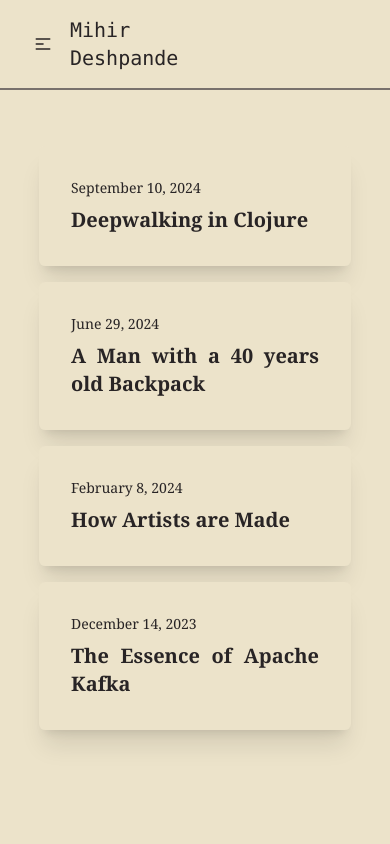
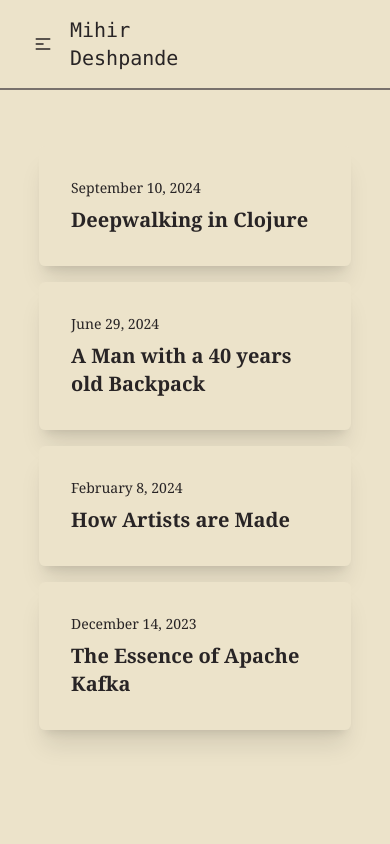
Before and after one commit to mihirrd/next-blog, a Next.js app: page / in a window 390 px wide. Shown: the top 844 px of the page. Built offline with nearby package versions, Linux system fonts and the light colour scheme.

Commit message:
remove justify text from title container

```diff
--- a/app/components/BlogContainer.tsx
+++ b/app/components/BlogContainer.tsx
@@ -7,7 +7,7 @@ const BlogContainer = () => {
   const postsMeta = getPostMetadata("posts")
   return (
     <div className="flex h-screen justify-center font-serif">
-      <div className="text-justify w-4/5 text-sm md:w-2/3 mt-10 md:text-lg">
+      <div className="w-4/5 text-sm md:w-2/3 mt-10 md:text-lg">
         {postsMeta.map(data =>
           <TitleCard
             key={data.slug}
```
